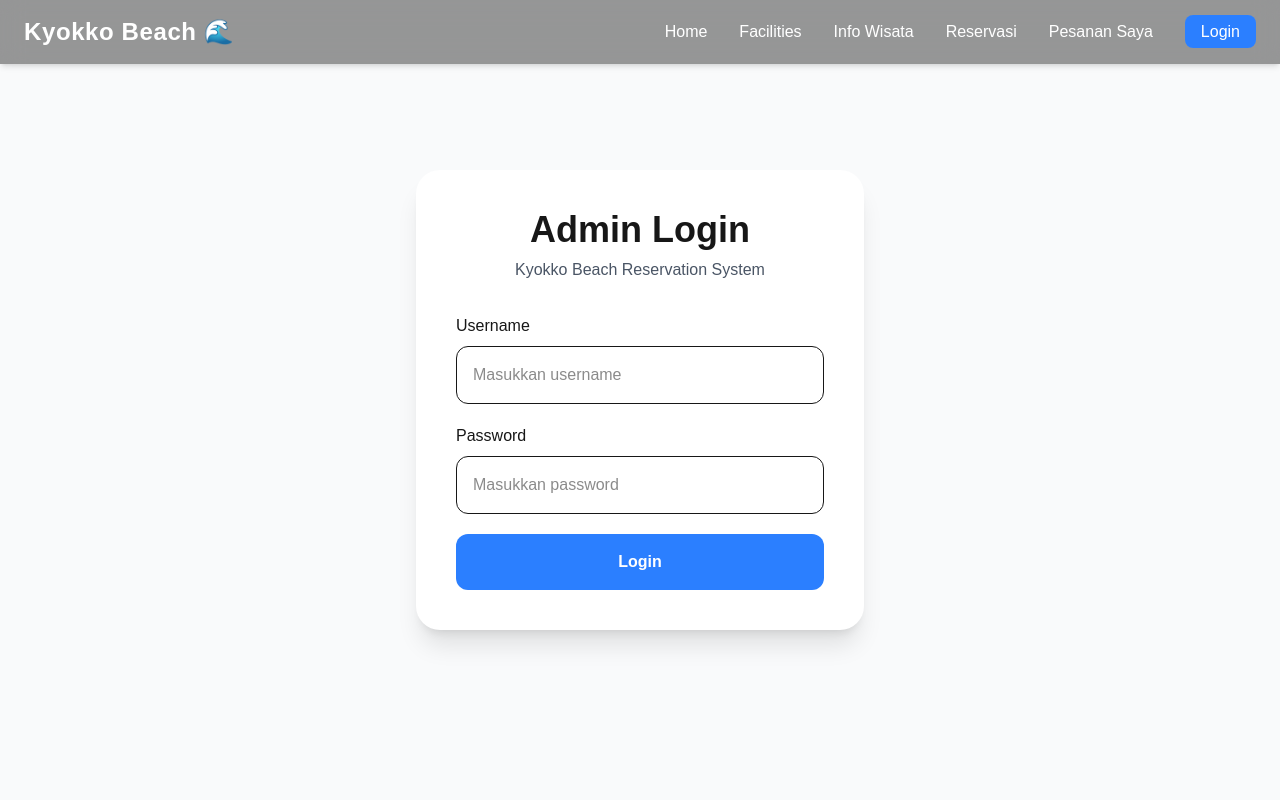
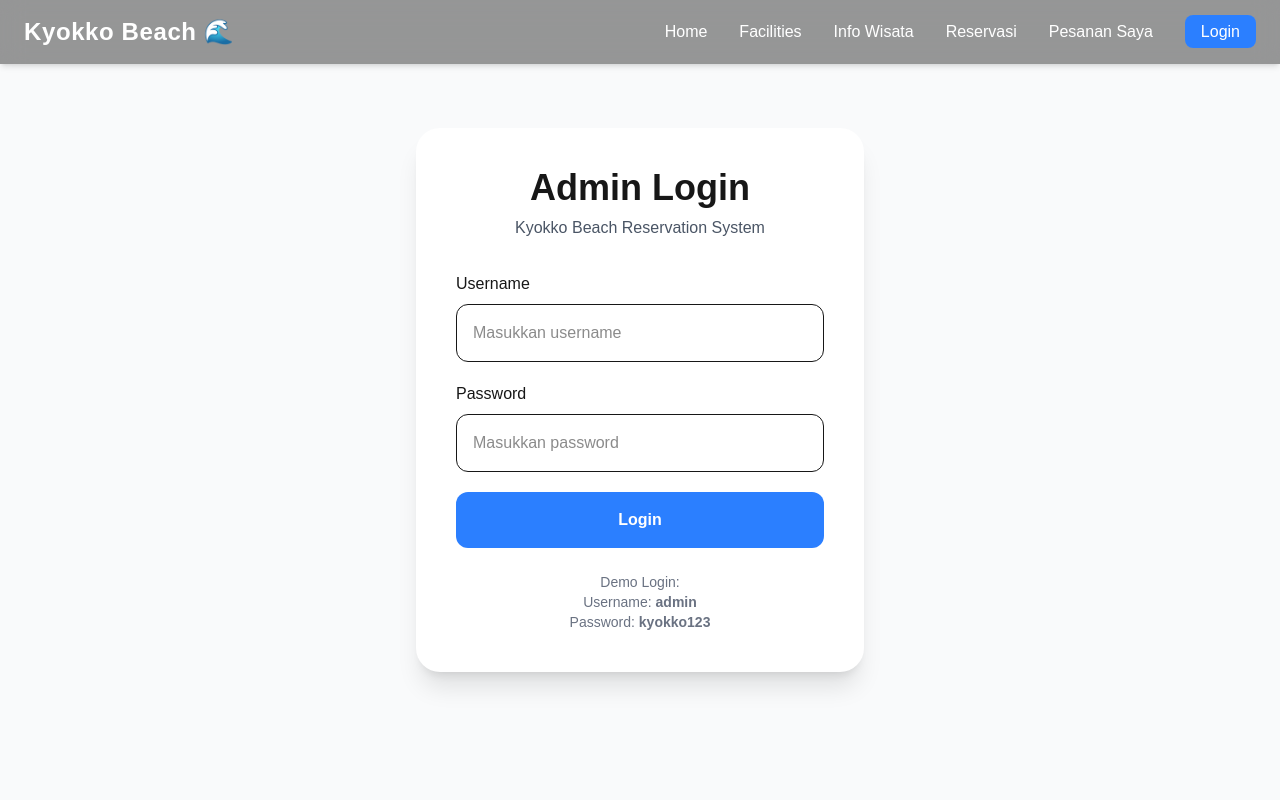
Before and after one commit to salavansaputra-cell/TA-WEB-24A-SANSAN, a Next.js app: page /admin/login in a window 1280 px wide. Shown: the top 800 px of the page. Built offline with nearby package versions, Linux system fonts and the light colour scheme.

Commit message:
Nadia: menambahkan redirect dashboard dan informasi akun demo

```diff
--- a/app/admin/login/page.tsx
+++ b/app/admin/login/page.tsx
@@ -10,10 +10,13 @@ export default function AdminLoginPage() {
   const [password, setPassword] = useState("");
 
   const handleLogin = () => {
+    // username & password admin
     if (username === "admin" && password === "kyokko123") {
       localStorage.setItem("adminLogin", "true");
 
       alert("Login berhasil!");
+
+      router.push("/admin/dashboard");
     } else {
       alert("Username atau password salah!");
     }
@@ -60,6 +63,14 @@ export default function AdminLoginPage() {
             Login
           </button>
         </div>
+
+        <div className="mt-6 text-center text-sm text-gray-500">
+          Demo Login:
+          <br />
+          Username: <strong>admin</strong>
+          <br />
+          Password: <strong>kyokko123</strong>
+        </div>
       </div>
     </main>
   );
```
